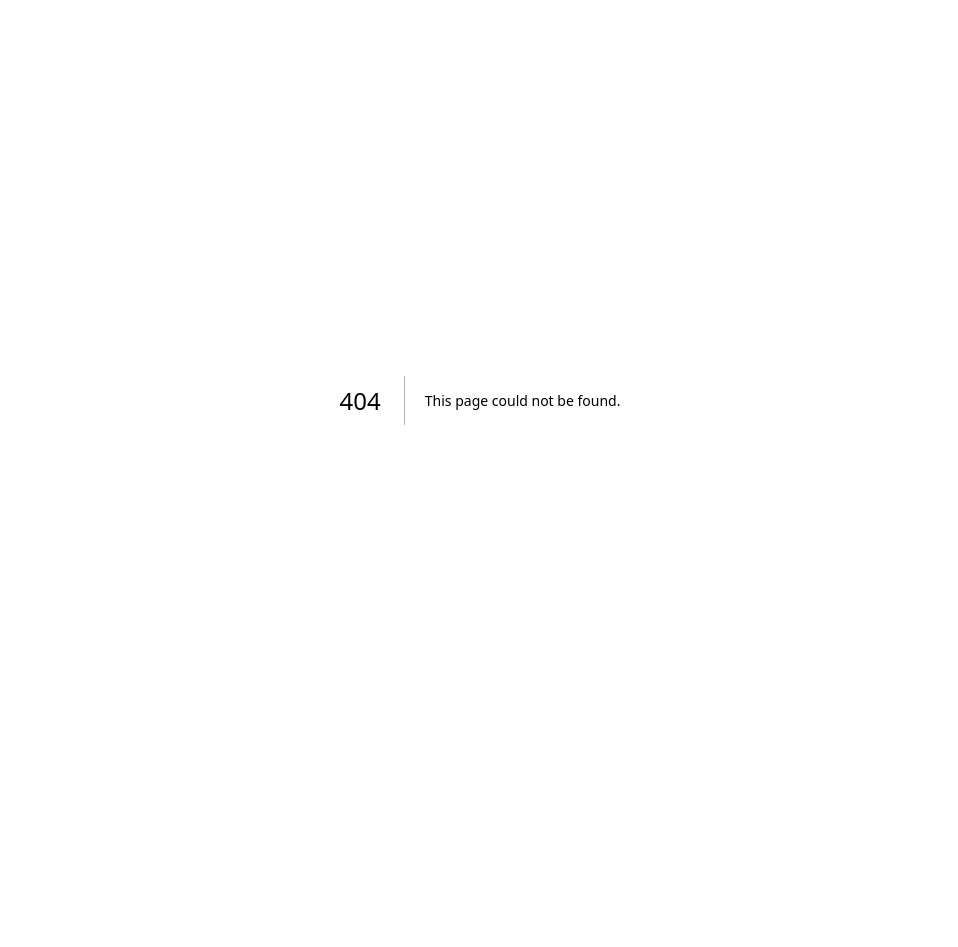
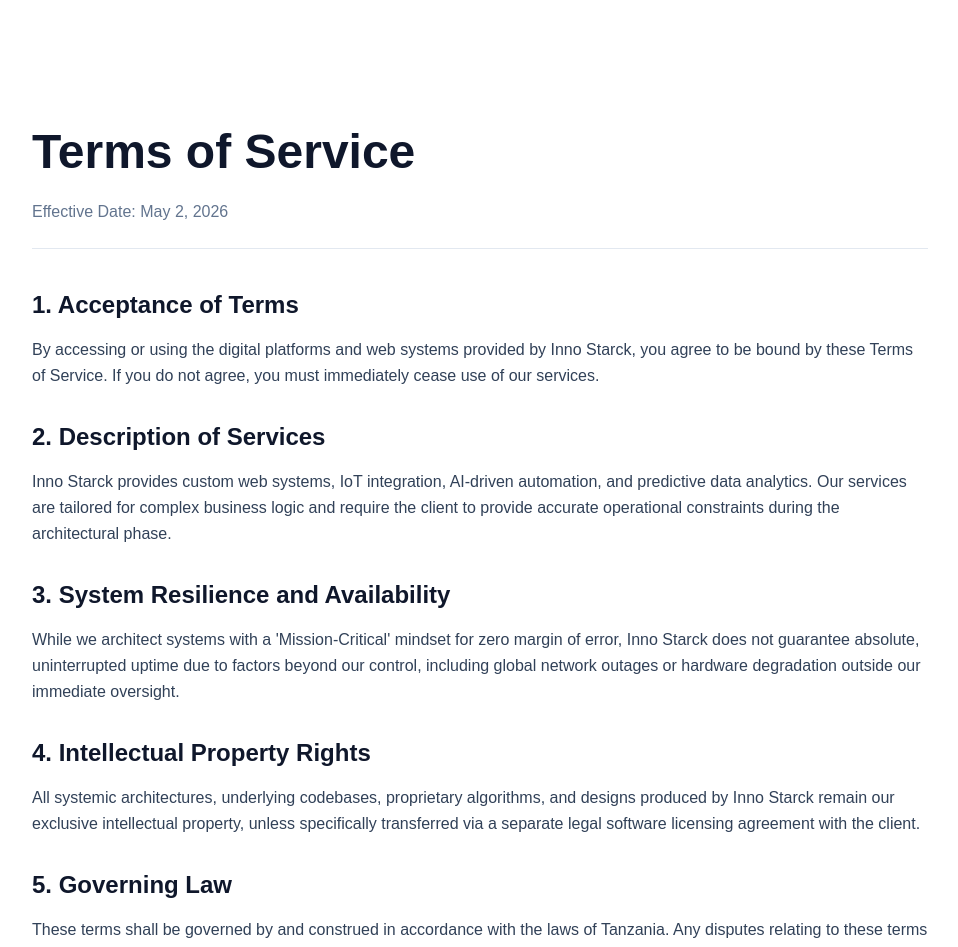
Before and after one commit to samzypaul/innostarck, a Next.js app: page /termsService in a window 1280 px wide. Before the commit this address had no page. Shown: the top 947 px of the page, without its empty margins (160-1118 px from the left). Before the commit the page ends 800 px from the top, so only its background shows below. Built offline with nearby package versions, Linux system fonts and the light colour scheme.

Commit message:
Add files via upload
fixing email address being displayed

```diff
--- a/app/components/pages/PrivacyPolicy.tsx
+++ b/app/components/pages/PrivacyPolicy.tsx
@@ -32,7 +32,7 @@
 
                 <section>
                     <h2 className="text-2xl font-bold text-slate-900 mb-4">5. Contact Information</h2>
-                    <p>For questions regarding this policy or to exercise your data rights, contact our privacy compliance team at <a href="mailto:info@innostarck.com" className="text-blue-600 hover:underline">info@path9systems.com</a>.</p>
+                    <p>For questions regarding this policy or to exercise your data rights, contact our privacy compliance team at <a href="mailto:info@innostarck.com" className="text-blue-600 hover:underline">info@innostarck.com</a>.</p>
                 </section>
             </div>
         </div>
--- a/app/components/pages/TermOfService.tsx
+++ b/app/components/pages/TermOfService.tsx
@@ -7,22 +7,22 @@
             <div className="space-y-8 text-slate-700 leading-relaxed">
                 <section>
                     <h2 className="text-2xl font-bold text-slate-900 mb-4">1. Acceptance of Terms</h2>
-                    <p>By accessing or using the digital platforms and web systems provided by Path 9 Systems, you agree to be bound by these Terms of Service. If you do not agree, you must immediately cease use of our services.</p>
+                    <p>By accessing or using the digital platforms and web systems provided by Inno Starck, you agree to be bound by these Terms of Service. If you do not agree, you must immediately cease use of our services.</p>
                 </section>
 
                 <section>
                     <h2 className="text-2xl font-bold text-slate-900 mb-4">2. Description of Services</h2>
-                    <p>Path 9 Systems provides custom web systems, IoT integration, AI-driven automation, and predictive data analytics. Our services are tailored for complex business logic and require the client to provide accurate operational constraints during the architectural phase.</p>
+                    <p>Inno Starck provides custom web systems, IoT integration, AI-driven automation, and predictive data analytics. Our services are tailored for complex business logic and require the client to provide accurate operational constraints during the architectural phase.</p>
                 </section>
 
                 <section>
                     <h2 className="text-2xl font-bold text-slate-900 mb-4">3. System Resilience and Availability</h2>
-                    <p>{"While we architect systems with a 'Mission-Critical' mindset for zero margin of error, Path 9 Systems does not guarantee absolute, uninterrupted uptime due to factors beyond our control, including global network outages or hardware degradation outside our immediate oversight."}</p>
+                    <p>{"While we architect systems with a 'Mission-Critical' mindset for zero margin of error, Inno Starck does not guarantee absolute, uninterrupted uptime due to factors beyond our control, including global network outages or hardware degradation outside our immediate oversight."}</p>
                 </section>
 
                 <section>
                     <h2 className="text-2xl font-bold text-slate-900 mb-4">4. Intellectual Property Rights</h2>
-                    <p>All systemic architectures, underlying codebases, proprietary algorithms, and designs produced by Path 9 Systems remain our exclusive intellectual property, unless specifically transferred via a separate legal software licensing agreement with the client.</p>
+                    <p>All systemic architectures, underlying codebases, proprietary algorithms, and designs produced by Inno Starck remain our exclusive intellectual property, unless specifically transferred via a separate legal software licensing agreement with the client.</p>
                 </section>
 
                 <section>
--- a/app/components/sections/Footer.tsx
+++ b/app/components/sections/Footer.tsx
@@ -76,7 +76,7 @@
                     <p>&copy; {new Date().getFullYear()} InnoStarck. All rights reserved.</p>
                     <div className="flex gap-6 mt-4 md:mt-0">
                         <Link href="privacyPolicy" className="hover:text-white transition-colors">Privacy Policy</Link>
-                        <a href="#" className="hover:text-white transition-colors">Terms of Service</a>
+                        <a href="termsService" className="hover:text-white transition-colors">Terms of Service</a>
                     </div>
                 </div>
             </div>
--- /dev/null
+++ b/app/termsService/page.tsx
@@ -0,0 +1,13 @@
+// 1. Import the actual content component you created and give it an alias
+import {TermsOfService} from "@/app/components/pages/TermOfService";
+
+// 2. Rename the page function slightly to avoid naming collisions
+export default function TermsOfServicePage() {
+    return (
+        <div className="min-h-screen bg-white pt-32 pb-20 px-4 sm:px-6 lg:px-8">
+            <div className="max-w-4xl mx-auto">
+                <TermsOfService />
+            </div>
+        </div>
+    );
+}
```
